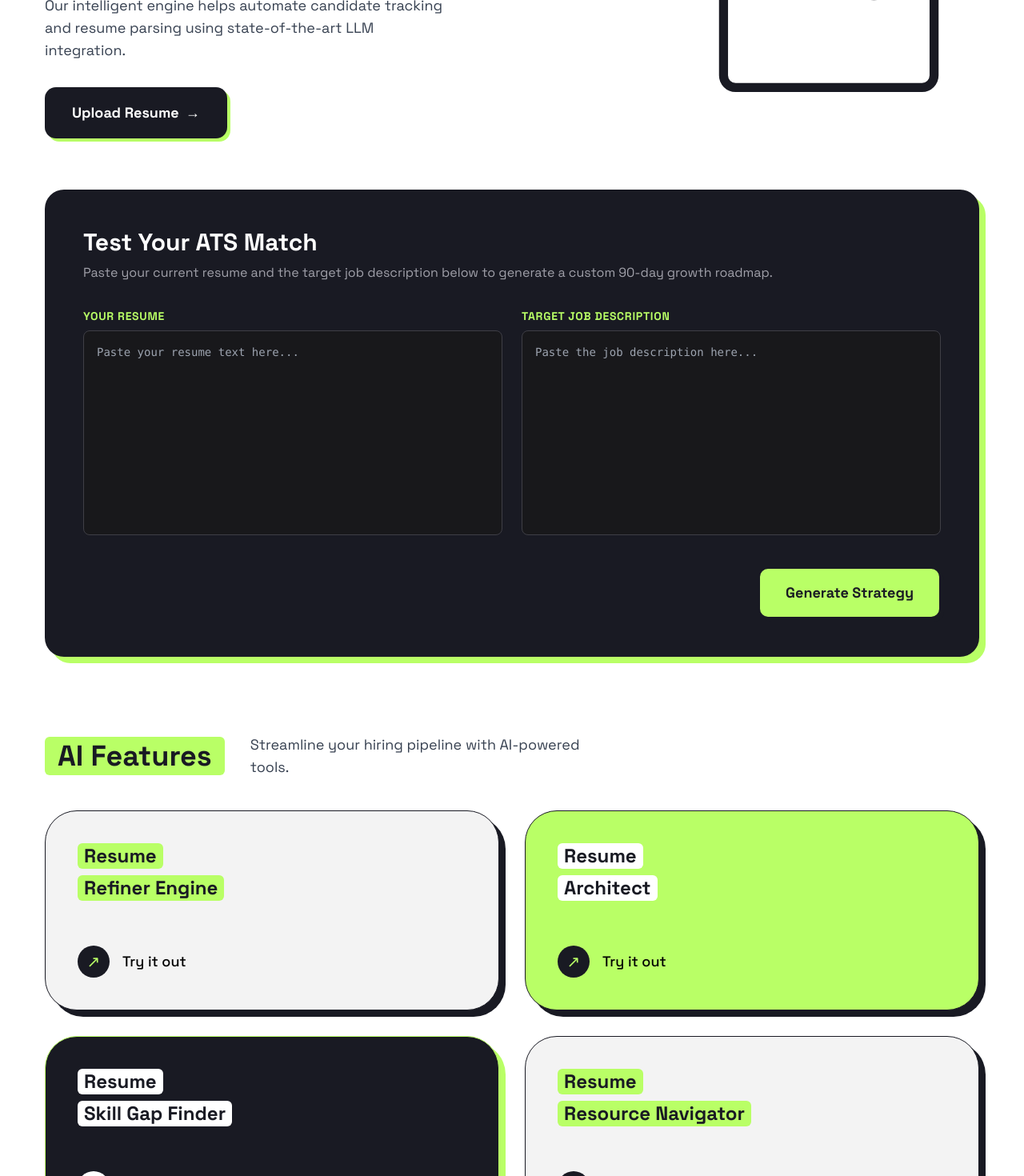
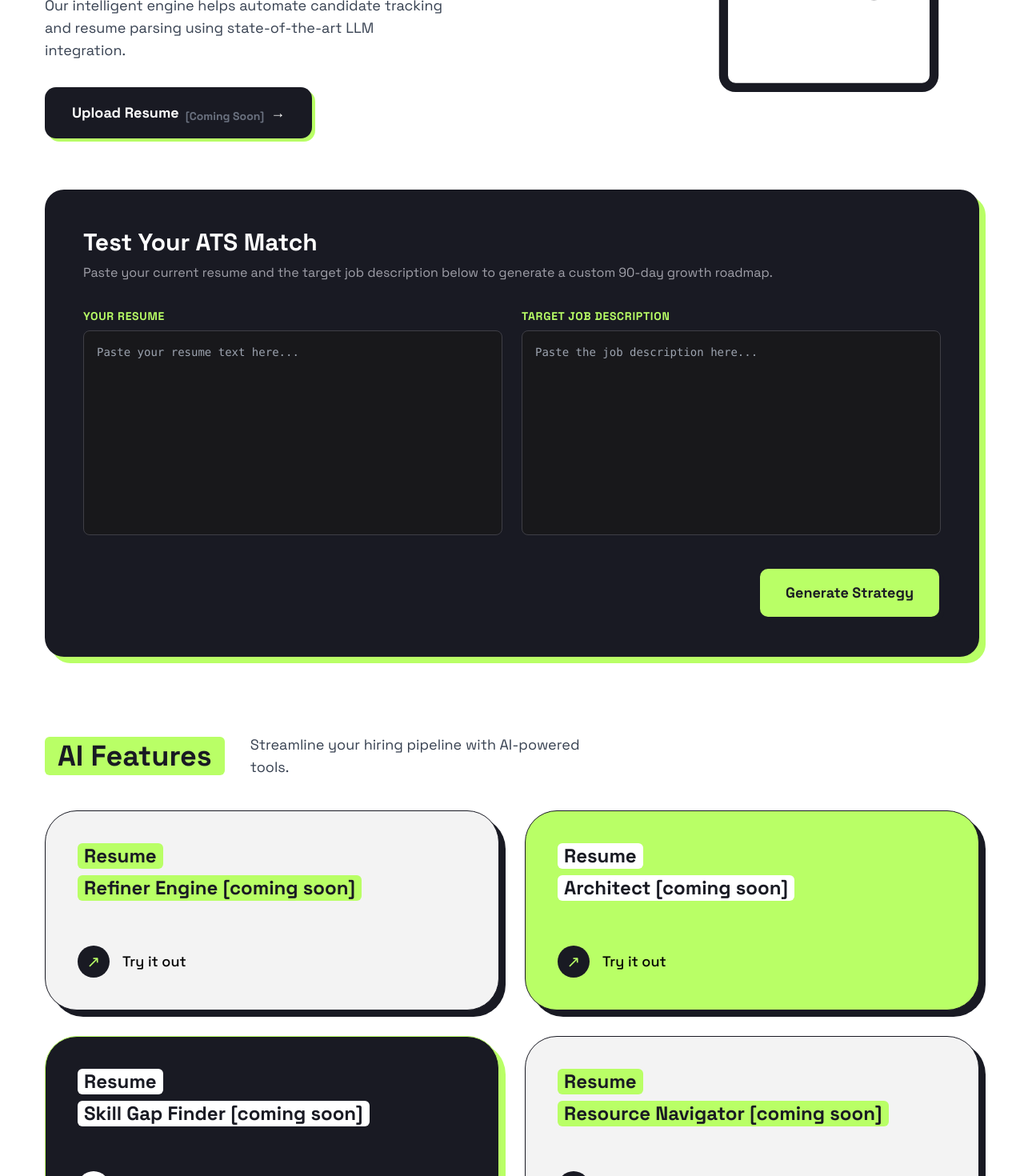
Before and after one commit to Kapy2003/ATS-Builder, a React (Vite) app in the folder front-end/: page / in a window 1280 px wide. Shown: the part 460-1930 px from the top of the page at 80% size. Built offline with nearby package versions, Linux system fonts and the light colour scheme; no server answers; what markmap-lib would draw is missing.

Commit message:
QOS: quick fixes

```diff
--- a/front-end/src/components/hero.jsx
+++ b/front-end/src/components/hero.jsx
@@ -34,7 +34,7 @@ const Hero = () => {
             transition-all duration-200 ease-in-out
             ">
             <span className="flex items-center gap-2">
-                Upload Resume
+                Upload Resume<p className="text-sm text-gray-500 mt-2">[Coming Soon]</p>
                 <span className="group-hover:translate-x-1 transition-transform">→</span>
             </span>
             </button>
--- a/front-end/src/pages/home.jsx
+++ b/front-end/src/pages/home.jsx
@@ -95,22 +95,22 @@ const Home = () => {
         <div className="grid grid-cols-1 md:grid-cols-2 gap-8">
           <FeatureCard
             titleLine1="Resume"
-            titleLine2="Refiner Engine"
+            titleLine2="Refiner Engine [coming soon]"
             variant="light"
           />
           <FeatureCard
             titleLine1="Resume"
-            titleLine2="Architect"
+            titleLine2="Architect [coming soon]"
             variant="green"
           />
           <FeatureCard
             titleLine1="Resume"
-            titleLine2="Skill Gap Finder"
+            titleLine2="Skill Gap Finder [coming soon]"
             variant="dark"
           />
           <FeatureCard
             titleLine1="Resume"
-            titleLine2="Resource Navigator"
+            titleLine2="Resource Navigator [coming soon]"
             variant="light"
           />
         </div>
--- a/front-end/src/pages/templates.jsx
+++ b/front-end/src/pages/templates.jsx
@@ -3,19 +3,19 @@ import React from 'react';
 const Templates = () => {
   const templates = [
   {
-    title: 'Standard ATS',
+    title: 'Standard ATS [feature-coming-soon]',
     color: 'bg-[#F3F3F3]',
     btnClass: 'bg-[#191A23] text-white',
     borderColor: 'border-[#191A23]'
   },
   {
-    title: 'Tech Specialist',
+    title: 'Tech Specialist [feature-coming-soon]',
     color: 'bg-[#B9FF66]',
     btnClass: 'bg-[#191A23] text-white',
     // borderColor: 'border-[#191A23]'
   },
   {
-    title: 'Executive CV',
+    title: 'Executive CV [feature-coming-soon]',
     color: 'bg-[#191A23]',
     textColor: 'text-white',
     btnClass: 'bg-[#B9FF66] text-[#191A23]',
```
